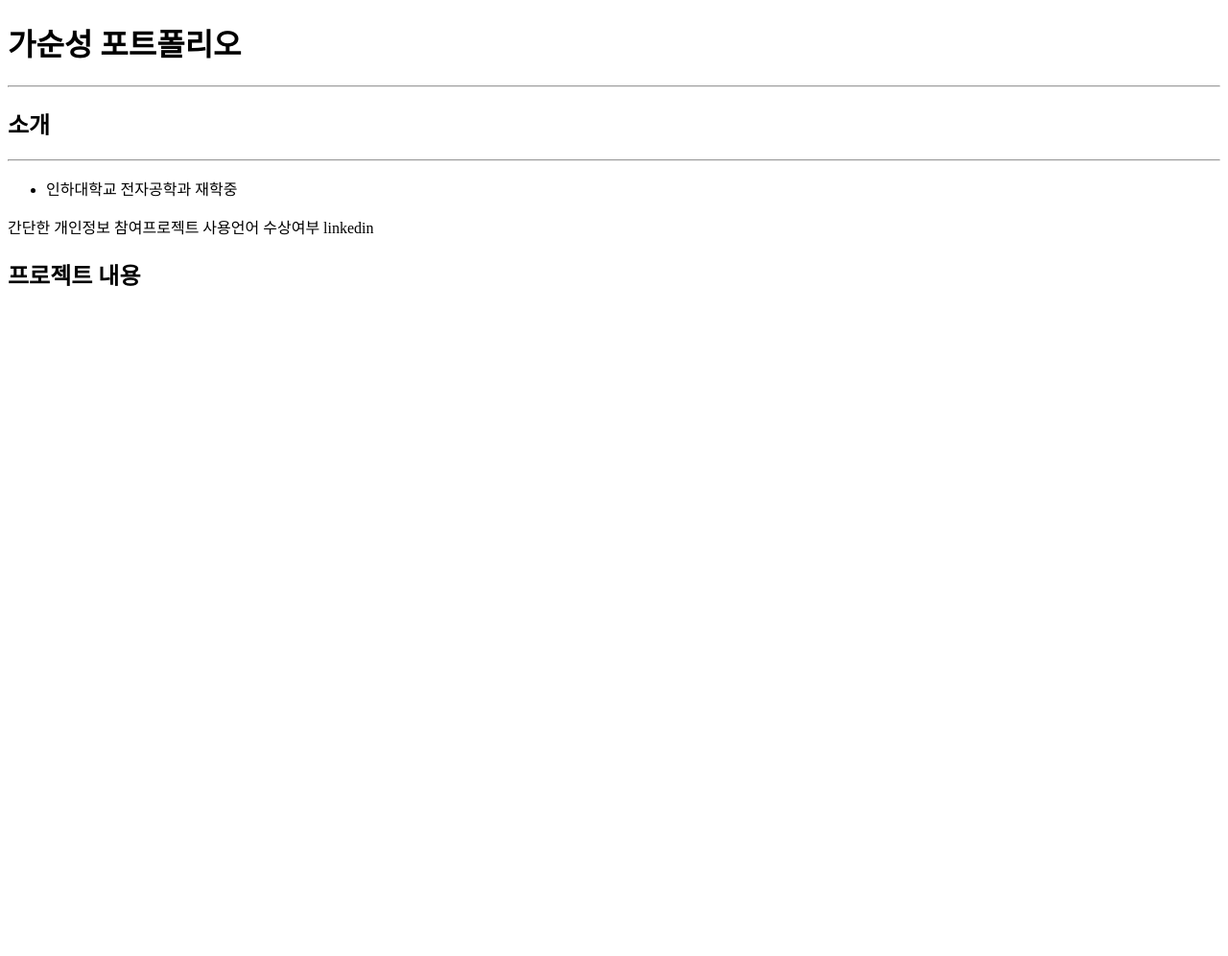
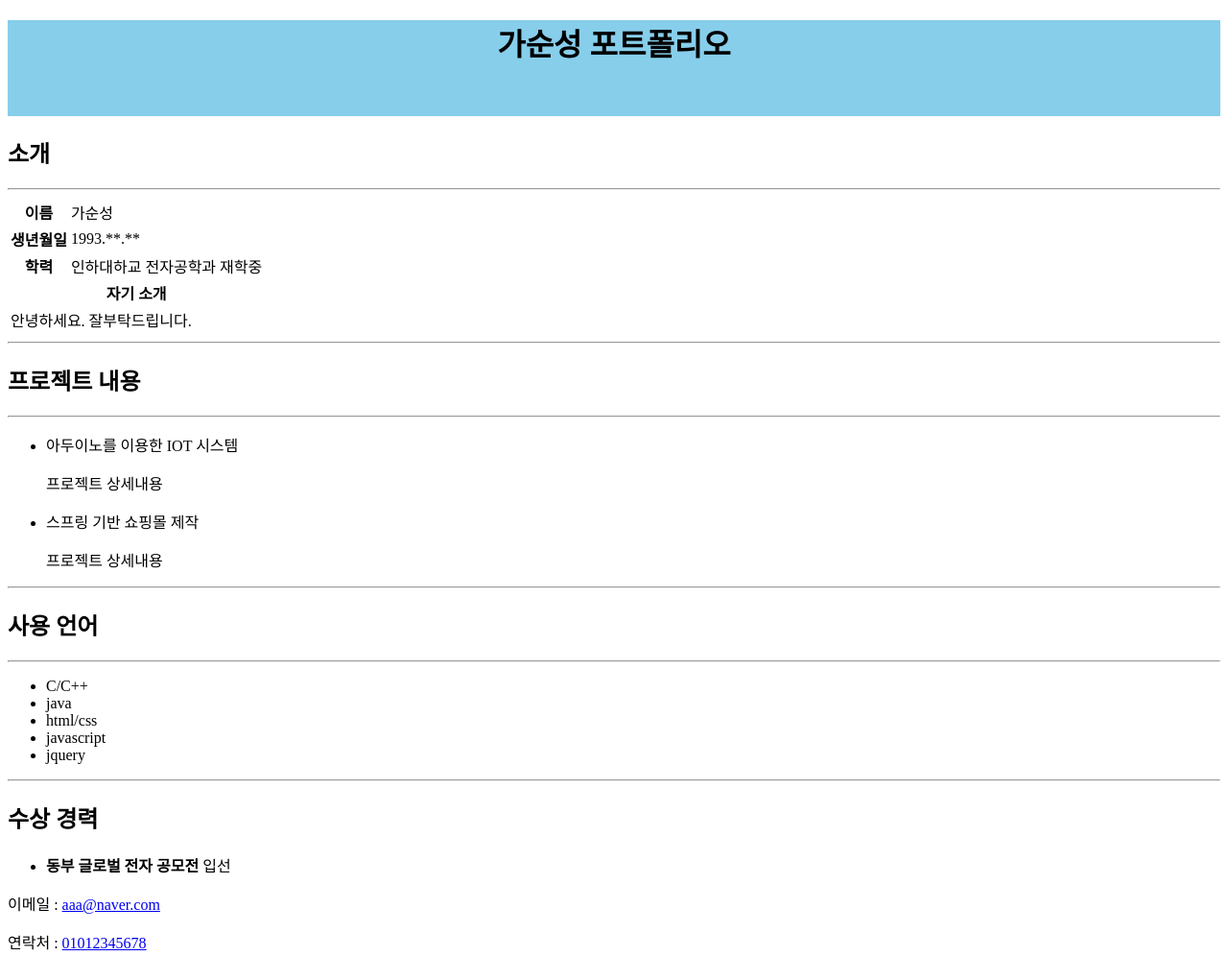
Before and after one commit to luxonk/luxonk.github.io, a plain HTML site: page index.html in a window 1280 px wide. Shown: the whole page at 96% size. Before the commit the page ends 800 px from the top, so only its background shows below. Drawn offline with Linux system fonts and the light colour scheme.

Commit message:
Update index.html

```diff
--- a/index.html
+++ b/index.html
@@ -4,25 +4,73 @@
 <head>
     <meta charset="UTF-8">
     <title>가순성 포트폴리오</title>
+    <style>
+        header{height : 100px; background-color:skyblue; text-align: center; }
+    </style>
 </head>
 
 <body>
     <header>
-        <h1>가순성 포트폴리오</h1>
+            <h1>가순성 포트폴리오</h1>
     </header>
-    <hr>
     <section>
         <h2>소개</h2>
         <hr>
+        <table >
+            <tbody>
+                <tr>
+                    <th>이름</th>
+                    <td>가순성</td>
+                </tr>
+                <tr>
+                    <th>생년월일</th>
+                    <td>1993.**.**</td>
+                </tr>
+                <tr>
+                    <th>학력</th>
+                    <td>인하대하교 전자공학과 재학중</td>
+                </tr>
+                <tr>
+                    <th colspan="2">자기 소개</td>
+                </tr>
+                <tr>
+                    <td colspan="2">안녕하세요. 잘부탁드립니다.</td>
+                </tr>
+            </tbody>
+        </table>
+        <hr>
+        <h2>프로젝트 내용</h2>
+        <hr>
+        <ul>
+            <li>아두이노를 이용한 IOT 시스템</li>
+            <p>프로젝트 상세내용</p>
+            <li>스프링 기반 쇼핑몰 제작</li>
+            <P>프로젝트 상세내용</P>
+        </ul>
+
+        <hr>
+        <h2>사용 언어</h2>
+        <hr>
+        <P>
+            <ul>
+                <li>C/C++</li>
+                <li>java</li>
+                <li>html/css</li>
+                <li>javascript</li>
+                <li>jquery</li>
+            </ul>
+        </P>
+        <hr>
+        <h2>수상 경력</h2>
         <p>
             <ul>
-                <li>인하대학교 전자공학과 재학중</li>
+                <li><b>동부 글로벌 전자 공모전</b> 입선</li>
             </ul>
         </p>
-        간단한 개인정보 참여프로젝트 사용언어 수상여부 linkedin
-        <h2>프로젝트 내용</h2>
     </section>
     <footer>
+        <p>이메일 : <a href="mailto:aaa@naver.com">aaa@naver.com</a></p>
+        <p>연락처 : <a href="tel:01012345678">01012345678</a></p>
     </footer>
 </body>
 
```
